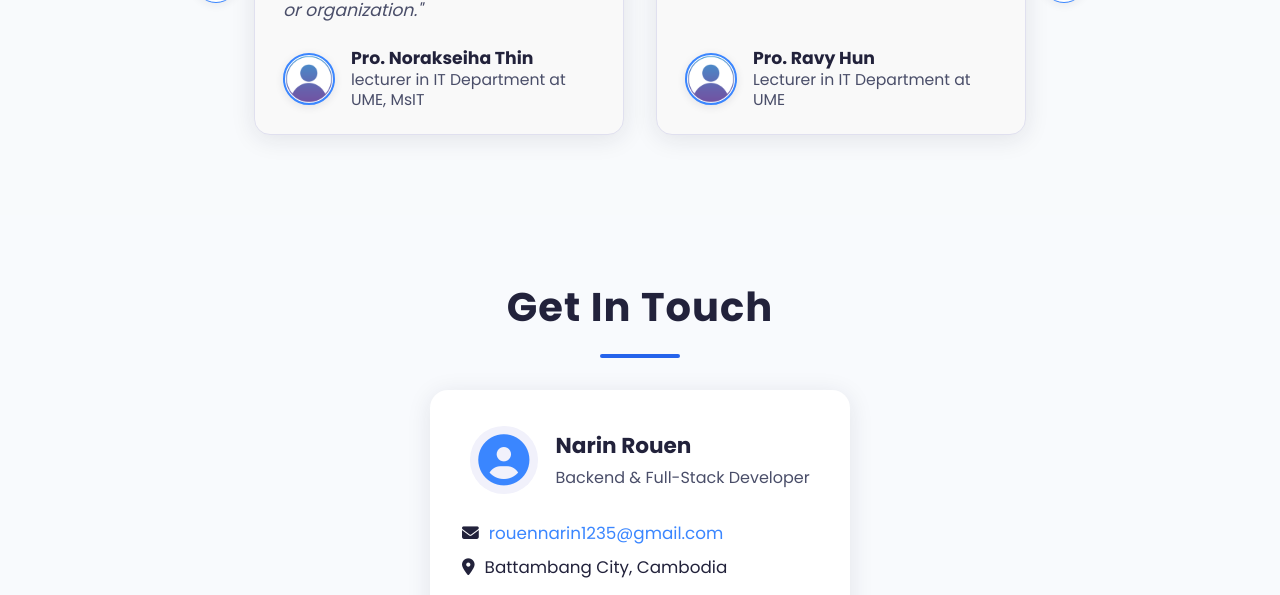
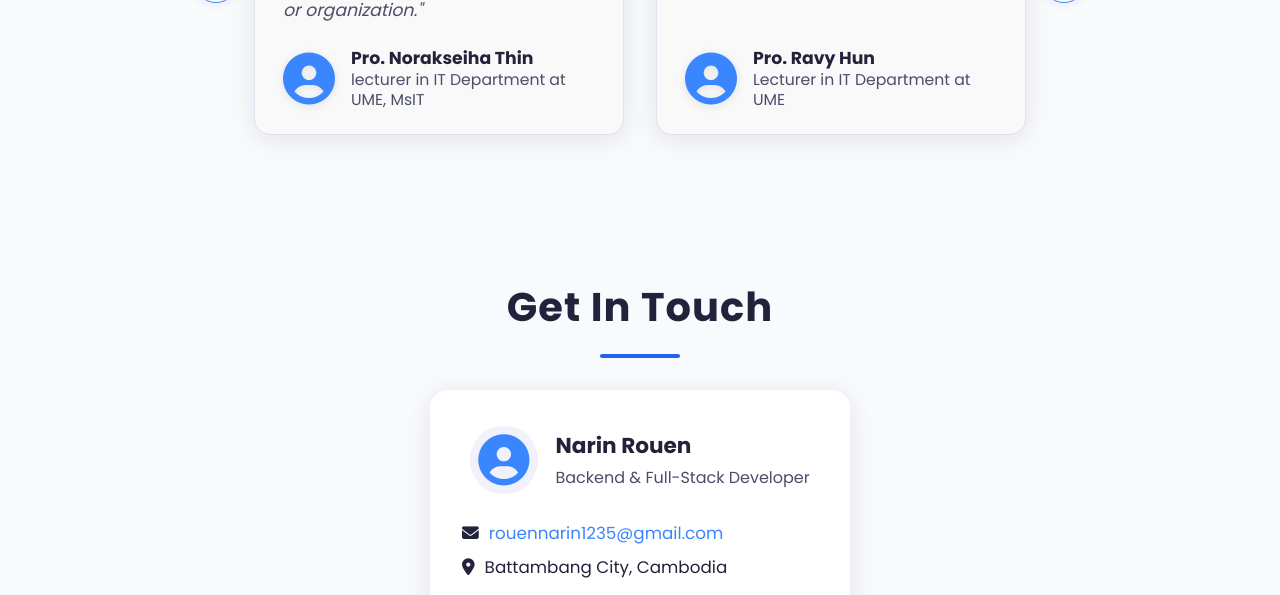
Before and after one commit to narin-rouen/portfolio, a plain HTML site: page index.html in a window 1280 px wide. Shown: the part 4998-5593 px from the top of the page. Drawn offline with Linux system fonts and the light colour scheme.

Commit message:
change recommender images to incons

```diff
--- a/css/components/recommendations.css
+++ b/css/components/recommendations.css
@@ -23,7 +23,8 @@
   box-shadow: 0 2px 8px rgba(34, 34, 59, 0.08);
 }
 
-.slider-btn:hover, .slider-btn:focus {
+.slider-btn:hover,
+.slider-btn:focus {
   background: #3a86ff;
   color: #fff;
   outline: none;
@@ -43,7 +44,7 @@
   flex: 1 1 320px;
   background: #f9f9f9;
   border-radius: 16px;
-  box-shadow: 0 4px 24px rgba(34,34,59,0.10);
+  box-shadow: 0 4px 24px rgba(34, 34, 59, 0.1);
   padding: 32px 28px 24px 28px;
   display: flex;
   flex-direction: column;
@@ -74,14 +75,10 @@
   margin-top: auto;
 }
 
-.author-img {
-  width: 52px;
-  height: 52px;
-  border-radius: 50%;
-  object-fit: cover;
-  border: 2.5px solid #3a86ff;
-  box-shadow: 0 2px 8px rgba(34,34,59,0.10);
-  background: #fff;
+.author-icon {
+  font-size: 52px;
+  color: #3a86ff;
+  text-shadow: 0 2px 8px rgba(34, 34, 59, 0.1);
 }
 
 .recommendation-author strong {
--- a/index.html
+++ b/index.html
@@ -370,13 +370,8 @@
                 <p>
                   "Narin is quick to learn new technologies and applies them effectively in both academic and practical projects. I am confident he will be a valuable asset to any team or organization."
                 </p>
-              </div>
-              <div class="recommendation-author">
-                <img
-                  src="images/defualt_profile.png"
-                  alt="Recommender Profile"
-                  class="author-img"
-                />
+              </div>              <div class="recommendation-author">
+                <i class="fas fa-user-circle author-icon"></i>
                 <div>
                   <strong>Pro. Norakseiha Thin</strong><br />
                   lecturer in IT Department at UME, MsIT
@@ -389,13 +384,8 @@
                 <p>
                     "Narin consistently showed strong technical skills and dedication in group projects, often taking initiative and delivering quality work."
                 </p>
-              </div>
-              <div class="recommendation-author">
-                <img
-                  src="images/defualt_profile.png"
-                  alt="Recommender Profile"
-                  class="author-img"
-                />
+              </div>              <div class="recommendation-author">
+                <i class="fas fa-user-circle author-icon"></i>
                 <div>
                   <strong>Pro. Ravy Hun</strong><br />
                   Lecturer in IT Department at UME
@@ -408,13 +398,8 @@
                 <p>
                     "Narin takes tremendous responsibility for his work and learns a lot in the classroom. He is well-researched and has innovative ideas. Please continue his excellent work."
                 </p>
-              </div>
-              <div class="recommendation-author">
-                <img
-                  src="images/defualt_profile.png"
-                  alt="Recommender Profile"
-                  class="author-img"
-                />
+              </div>              <div class="recommendation-author">
+                <i class="fas fa-user-circle author-icon"></i>
                 <div>
                   <strong>Pro. DUK Otdom</strong><br />
                   Lecturer in IT Department at UME
```
